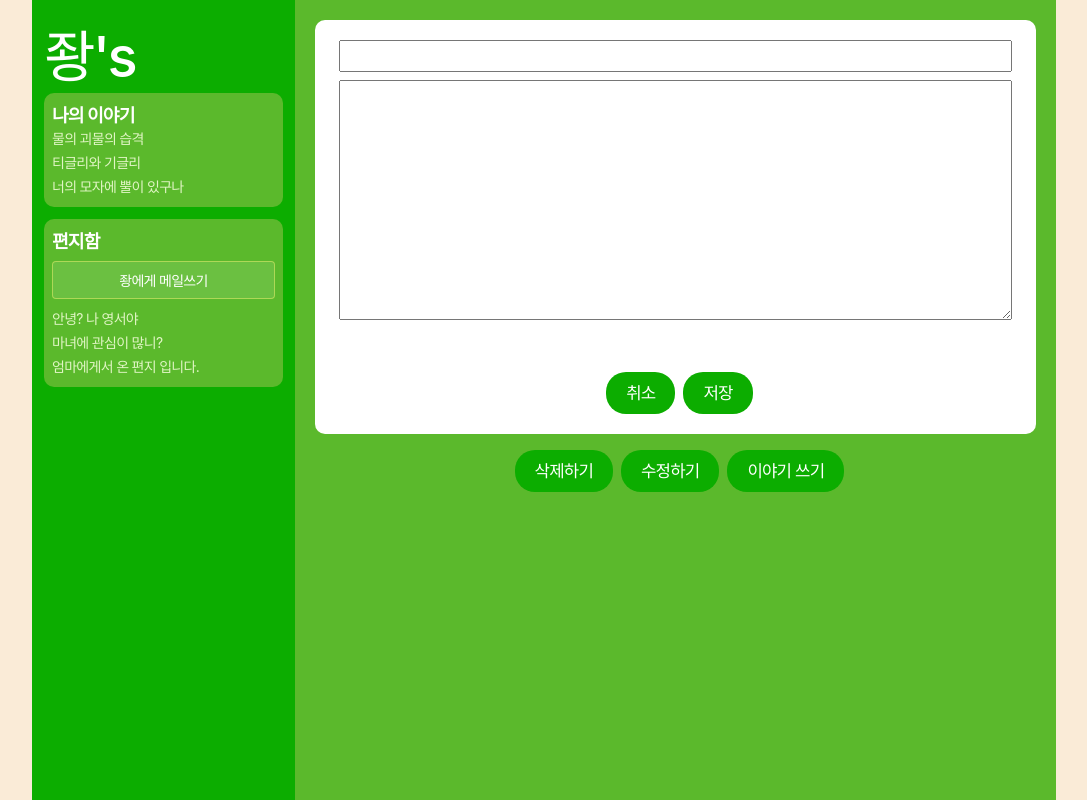
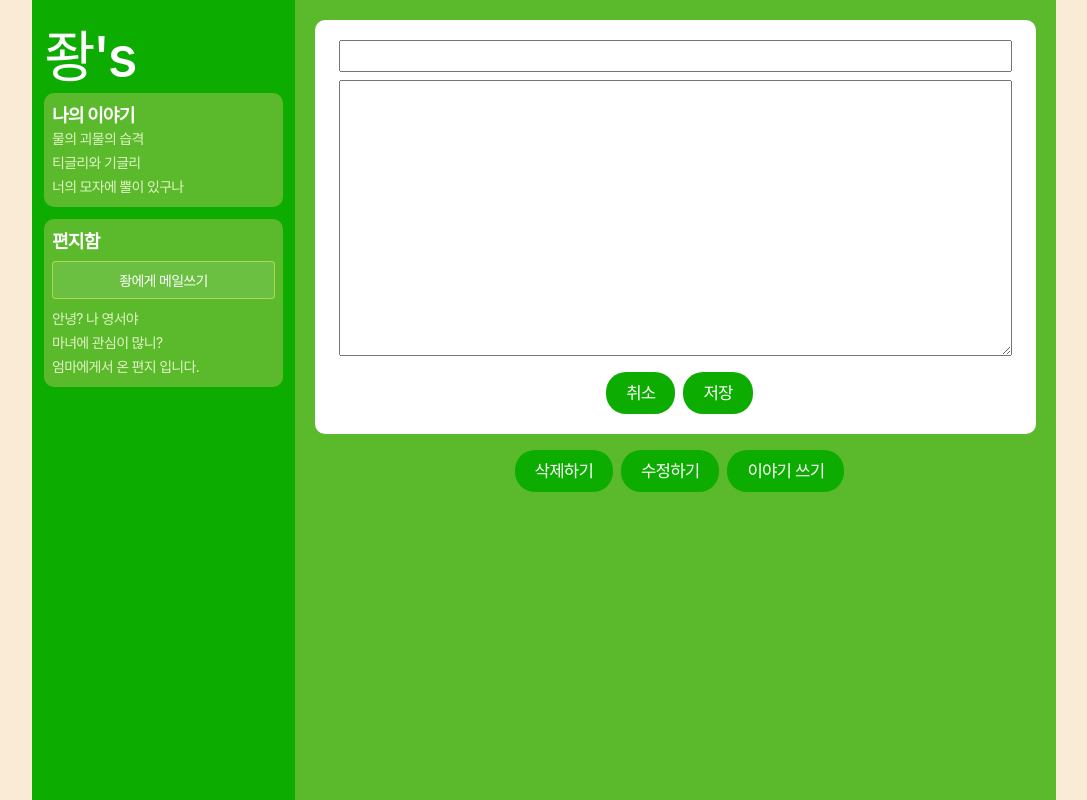
Before and after one commit to oher77/jwang, a React (Create React App) app: page / in a window 1280 px wide. Shown: the top 800 px of the page, without its empty margins (96-1183 px from the left). Built offline with nearby package versions, Linux system fonts and the light colour scheme.

Commit message:
뭘했지....

```diff
--- a/src/App.js
+++ b/src/App.js
@@ -11,6 +11,7 @@ import CreateContents from './component/CreateContents';
 class App extends Component {
   constructor(props) {
     super(props);
+    this.max_content_id= 3;
     this.state = {
       mode: 'create-story',
       selected_content_id: 3,
@@ -49,7 +50,7 @@ class App extends Component {
     } else if (_mode === 'create-story') {
       _article = <CreateContents onSubmit={
         function(_title, _story){
-          var _max_content_id = 3;
+          var _max_content_id = this.max_content_id;
           _max_content_id =  _max_content_id +1;
           var _contents = Array.from(this.state.contents);
           _contents.push({id:_max_content_id, title:_title, story:_story});
--- a/src/component/CreateContents.js
+++ b/src/component/CreateContents.js
@@ -14,7 +14,7 @@ class CreateContents extends Component {
                         <input name="title" type="text"></input>
                         <textarea name="story" type="textarea"></textarea>
                     </section>
-                    <section className="page">
+                    <section className="buttons-item create">
                         <ul className="form-button-list">
                            <li><button type="submit">취소</button></li>
                            <li><button type="submit">저장</button></li>
--- a/src/css/App.css
+++ b/src/css/App.css
@@ -113,6 +113,10 @@ main {
 .contents.create textarea {
     flex: 0 1 100%;
     margin-top: 8px;
+    min-height: 276px;
+}
+.buttons-item.create {
+    margin-top: 16px;
 }
 .story-bg {
     background-color: #fff;
```
